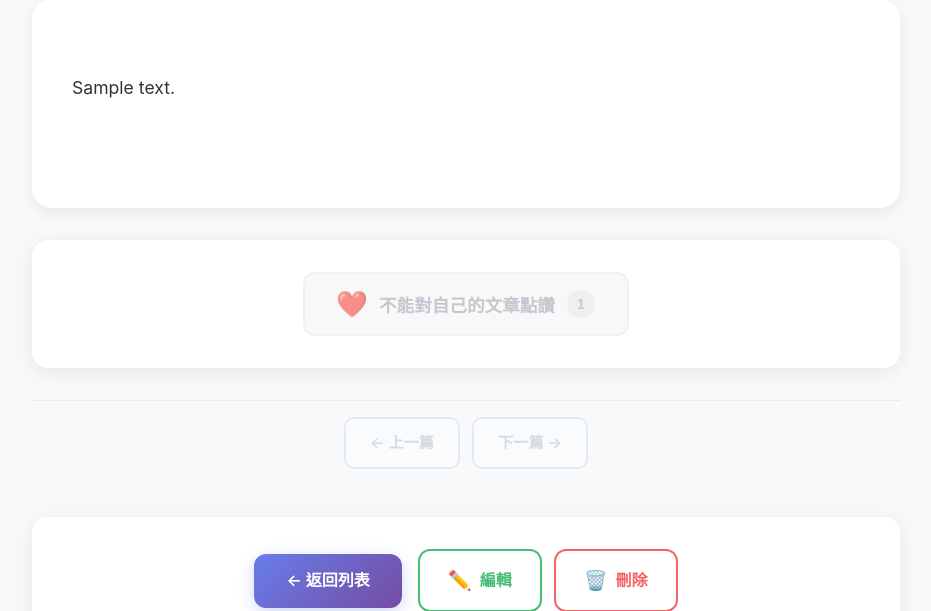
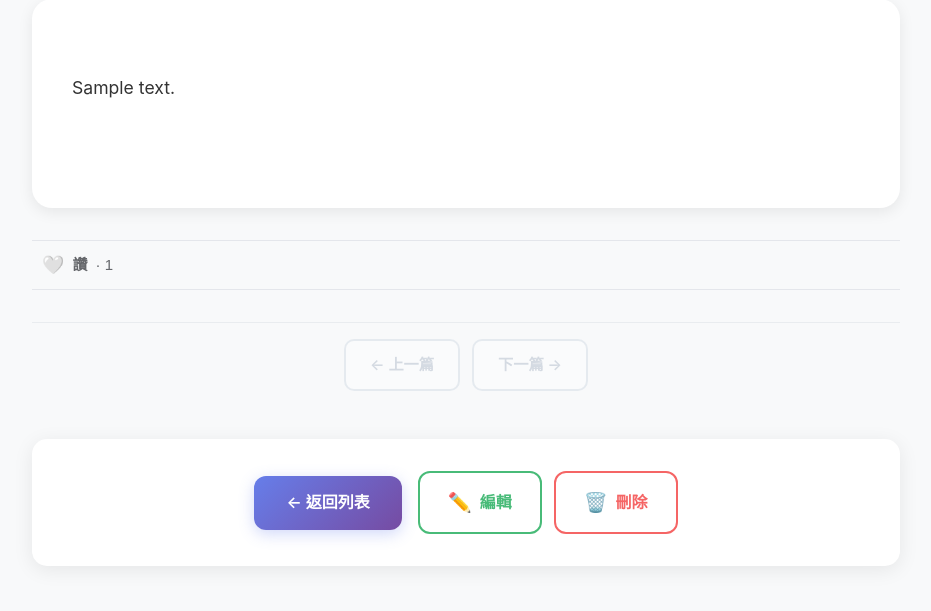
Before and after one commit to swiftruru/RuDjango, a Django app: page /blog/article/1/ in a window 1280 px wide. Shown: the part 463-1074 px from the top of the page, without its empty margins (174-1105 px from the left). Run offline with Django 5.2, Linux system fonts and the light colour scheme; a user stored in the database is signed in; tables that the repository leaves empty hold one stand-in row (values such as "Sample post").

Commit message:
Refactor like button to Instagram-style design with improved UX
- Redesign like button UI to match Instagram aesthetic
  - Replace thumbs-up icon with heart emoji (🤍 unfilled, ❤️ filled)
  - Simplify button styling with minimal gray colors (#65676b)
  - Add red highlight (#e41e3f) for liked state
  - Implement subtle hover effects with background color transitions
  - Create smooth bounce animation for like interactions

- Enhance own-article like button behavior
  - Remove disabled state and cursor restrictions
  - Allow clickable interaction with visual feedback
  - Display info message "不能對自己的文章點讚" without backend request
  - Add blue info-type message styling

- Improve like count display
  - Show count only when greater than 0
  - Use "· count" format for cleaner appearance
  - Dynamically add/remove count element based on value

- Fix duplicate request issue in backend
  - Replace filter().first() with get_or_create() for atomic operations
  - Add exception handling for concurrent conflicts
  - Improve reliability on SQLite database

🤖 Generated with [Claude Code](https://claude.com/claude-code)

Co-Authored-By: Claude Sonnet 4.5 <noreply@anthropic.com>

```diff
--- a/blog/static/blog/css/articles/detail.css
+++ b/blog/static/blog/css/articles/detail.css
@@ -1198,183 +1198,197 @@
     }
 }
 
-/* ===== 點讚區樣式 ===== */
+/* ===== 點讚區樣式 (Facebook 風格) ===== */
 .article-like-section {
+    position: relative;
     display: flex;
-    justify-content: center;
+    justify-content: flex-start;
     align-items: center;
-    padding: 2rem;
-    background: white;
-    border-radius: 16px;
-    box-shadow: 0 4px 20px rgba(0, 0, 0, 0.08);
-    margin-bottom: 2rem;
+    padding: 0.5rem 0;
+    margin: 1.5rem 0;
+    border-top: 1px solid #e4e6eb;
+    border-bottom: 1px solid #e4e6eb;
+    background: transparent;
 }
 
 .like-button {
     display: inline-flex;
     align-items: center;
-    gap: 0.75rem;
-    padding: 1rem 2rem;
-    background: white;
-    color: #667eea;
+    gap: 0.5rem;
+    padding: 0.375rem 0.625rem;
+    background: transparent;
+    color: #65676b;
     text-decoration: none;
-    border: 2px solid #667eea;
-    border-radius: 12px;
+    border: none;
+    border-radius: 4px;
     font-weight: 600;
-    font-size: 1.1rem;
+    font-size: 0.9375rem;
     cursor: pointer;
-    transition: all 0.3s ease;
+    transition: background-color 0.1s ease;
     position: relative;
-    overflow: hidden;
 }
 
 .like-button:hover:not(.disabled) {
-    background: linear-gradient(135deg, #667eea 0%, #764ba2 100%);
-    color: white;
-    transform: translateY(-3px);
-    box-shadow: 0 6px 20px rgba(102, 126, 234, 0.4);
+    background-color: rgba(0, 0, 0, 0.05);
+}
+
+.like-button:active:not(.disabled) {
+    background-color: rgba(0, 0, 0, 0.1);
 }
 
 .like-button.liked {
-    background: linear-gradient(135deg, #e06c75 0%, #dc2626 100%);
-    color: white;
-    border-color: #e06c75;
+    color: #e41e3f;
 }
 
 .like-button.liked:hover {
-    background: white;
-    color: #e06c75;
-    border-color: #e06c75;
+    background-color: rgba(228, 30, 63, 0.1);
 }
 
-.like-button.disabled {
-    background: #f3f4f6;
-    color: #9ca3af;
-    border-color: #e5e7eb;
-    cursor: not-allowed;
-    opacity: 0.6;
+/* 移除 disabled 樣式，改用 own-article 樣式讓按鈕看起來可點擊 */
+.like-button.own-article {
+    color: #65676b;
+    cursor: pointer;
+}
+
+.like-button.own-article:hover {
+    background-color: rgba(0, 0, 0, 0.05);
 }
 
 .like-icon {
-    font-size: 1.5rem;
-    animation: pulse 2s ease-in-out infinite;
+    font-size: 1.125rem;
+    line-height: 1;
+    transition: transform 0.1s ease;
 }
 
 .like-button.liked .like-icon {
-    animation: heartbeat 1s ease-in-out;
+    animation: fb-like-bounce 0.4s cubic-bezier(0.18, 0.89, 0.32, 1.28);
 }
 
 .like-text {
     font-weight: 600;
+    font-size: 0.9375rem;
+    line-height: 1.3333;
 }
 
 .like-count {
-    display: inline-flex;
-    align-items: center;
-    justify-content: center;
-    min-width: 28px;
-    height: 28px;
-    padding: 0 0.5rem;
-    background: rgba(102, 126, 234, 0.1);
-    color: #667eea;
-    border-radius: 14px;
-    font-size: 0.875rem;
-    font-weight: 700;
+    display: inline;
+    color: #65676b;
+    font-size: 0.9375rem;
+    font-weight: 400;
+    line-height: 1.3333;
 }
 
 .like-button.liked .like-count {
-    background: rgba(255, 255, 255, 0.3);
-    color: white;
+    color: #e41e3f;
 }
 
-.like-button.disabled .like-count {
-    background: rgba(156, 163, 175, 0.2);
-    color: #9ca3af;
-}
-
-@keyframes pulse {
-    0%, 100% {
+/* Facebook 風格的點讚彈跳動畫 */
+@keyframes fb-like-bounce {
+    0% {
         transform: scale(1);
     }
+    25% {
+        transform: scale(1.3);
+    }
     50% {
+        transform: scale(0.95);
+    }
+    75% {
         transform: scale(1.1);
     }
-}
-
-@keyframes heartbeat {
-    0%, 100% {
-        transform: scale(1);
-    }
-    15% {
-        transform: scale(1.3);
-    }
-    30% {
-        transform: scale(1);
-    }
-    45% {
-        transform: scale(1.2);
-    }
-    60% {
+    100% {
         transform: scale(1);
     }
 }
 
 @media (max-width: 768px) {
     .article-like-section {
-        padding: 1.5rem 1rem;
+        padding: 0.375rem 0;
+        margin: 1rem 0;
     }
 
     .like-button {
-        width: 100%;
-        justify-content: center;
+        padding: 0.375rem 0.5rem;
+        font-size: 0.875rem;
+    }
+
+    .like-icon {
         font-size: 1rem;
-        padding: 0.875rem 1.5rem;
+    }
+
+    .like-text {
+        font-size: 0.875rem;
+    }
+
+    .like-count {
+        font-size: 0.875rem;
     }
 }
 
 /* ===== 點讚訊息提示 ===== */
+/* Facebook 風格浮動提示 */
 .like-message {
-    position: fixed;
-    top: 2rem;
-    left: 50%;
-    transform: translateX(-50%) translateY(-100px);
-    padding: 1rem 2rem;
-    border-radius: 12px;
-    font-weight: 600;
-    font-size: 1rem;
+    /* position 在 JS 中動態設置為 fixed */
+    padding: 0.5rem 1rem;
+    border-radius: 8px;
+    font-weight: 500;
+    font-size: 0.875rem;
     z-index: 10000;
     opacity: 0;
-    transition: all 0.3s ease;
-    box-shadow: 0 4px 20px rgba(0, 0, 0, 0.15);
+    transition: all 0.2s cubic-bezier(0.16, 1, 0.3, 1);
+    box-shadow: 0 4px 12px rgba(0, 0, 0, 0.15);
+    white-space: nowrap;
+    pointer-events: none;
+}
+
+/* 小三角形箭頭 */
+.like-message::after {
+    content: '';
+    position: absolute;
+    top: 100%;
+    left: 50%;
+    transform: translateX(-50%);
+    width: 0;
+    height: 0;
+    border-left: 6px solid transparent;
+    border-right: 6px solid transparent;
 }
 
 .like-message.success {
-    background: #c6f6d5;
-    color: #22543d;
-    border: 2px solid #38a169;
+    background: rgba(50, 50, 50, 0.92);
+    color: white;
+}
+
+.like-message.success::after {
+    border-top: 6px solid rgba(50, 50, 50, 0.92);
 }
 
 .like-message.error {
-    background: #fed7d7;
-    color: #742a2a;
-    border: 2px solid #e53e3e;
+    background: rgba(220, 38, 38, 0.92);
+    color: white;
+}
+
+.like-message.error::after {
+    border-top: 6px solid rgba(220, 38, 38, 0.92);
+}
+
+.like-message.info {
+    background: rgba(59, 130, 246, 0.92);
+    color: white;
+}
+
+.like-message.info::after {
+    border-top: 6px solid rgba(59, 130, 246, 0.92);
 }
 
 .like-message.show {
     opacity: 1;
-    transform: translateX(-50%) translateY(0);
+    transform: translateX(-50%) scale(1);
 }
 
 @media (max-width: 768px) {
     .like-message {
-        top: 1rem;
-        left: 1rem;
-        right: 1rem;
-        transform: translateX(0) translateY(-100px);
-        width: calc(100% - 2rem);
-    }
-
-    .like-message.show {
-        transform: translateX(0) translateY(0);
+        font-size: 0.8rem;
+        padding: 0.4rem 0.875rem;
     }
 }
--- a/blog/static/blog/js/articles/like.js
+++ b/blog/static/blog/js/articles/like.js
@@ -5,16 +5,46 @@
 
 document.addEventListener('DOMContentLoaded', function() {
     const likeButton = document.getElementById('like-button');
+    const ownArticleButton = document.getElementById('like-button-own');
+
+    // 處理自己文章的點讚按鈕
+    if (ownArticleButton) {
+        ownArticleButton.addEventListener('click', function(e) {
+            e.preventDefault();
+            e.stopPropagation();
+            // 顯示提示訊息，不發送請求
+            showMessage('不能對自己的文章點讚', 'info');
+        });
+    }
 
     if (!likeButton) {
         return; // 如果沒有點讚按鈕（例如自己的文章），則不執行
     }
 
-    likeButton.addEventListener('click', function() {
+    // 檢查是否已經綁定過事件（防止 DOMContentLoaded 多次觸發）
+    if (likeButton.dataset.listenerAttached === 'true') {
+        return;
+    }
+
+    likeButton.dataset.listenerAttached = 'true';
+
+    // 防止重複請求的標誌
+    let isProcessing = false;
+
+    likeButton.addEventListener('click', function(e) {
+        // 防止事件冒泡和預設行為
+        e.preventDefault();
+        e.stopPropagation();
+
+        // 如果正在處理中，直接返回
+        if (isProcessing) {
+            return;
+        }
+
         const articleId = this.dataset.articleId;
-        const isLiked = this.dataset.liked === 'true';
 
-        // 禁用按鈕防止重複點擊
+        // 設置處理標誌和禁用按鈕
+        isProcessing = true;
         likeButton.disabled = true;
 
         // 發送 POST 請求
@@ -25,42 +55,60 @@ document.addEventListener('DOMContentLoaded', function() {
                 'X-CSRFToken': getCookie('csrftoken'),
             },
         })
-        .then(response => response.json())
+        .then(response => {
+            if (!response.ok) {
+                throw new Error(`HTTP error! status: ${response.status}`);
+            }
+            return response.json();
+        })
         .then(data => {
             if (data.success) {
                 // 更新按鈕狀態
-                const likeText = likeButton.querySelector('.like-text');
-                const likeCount = likeButton.querySelector('.like-count');
+                const likeIcon = likeButton.querySelector('.like-icon');
+                let likeCount = likeButton.querySelector('.like-count');
 
                 if (data.liked) {
                     // 已點讚狀態
                     likeButton.classList.add('liked');
-                    likeText.textContent = '已點讚';
                     likeButton.dataset.liked = 'true';
+                    likeIcon.textContent = '❤️';
                 } else {
                     // 取消點讚狀態
                     likeButton.classList.remove('liked');
-                    likeText.textContent = '點讚';
                     likeButton.dataset.liked = 'false';
+                    likeIcon.textContent = '🤍';
                 }
 
                 // 更新點讚數量
-                likeCount.textContent = data.like_count;
+                if (data.like_count > 0) {
+                    if (!likeCount) {
+                        // 如果 like-count 不存在，創建它
+                        likeCount = document.createElement('span');
+                        likeCount.className = 'like-count';
+                        likeButton.appendChild(likeCount);
+                    }
+                    likeCount.textContent = `· ${data.like_count}`;
+                } else {
+                    // 如果點讚數為 0，移除計數顯示
+                    if (likeCount) {
+                        likeCount.remove();
+                    }
+                }
 
-                // 顯示提示訊息（可選）
+                // 顯示提示訊息
                 showMessage(data.message);
             } else {
                 // 顯示錯誤訊息
-                showMessage(data.error, 'error');
+                showMessage(data.error || '操作失敗', 'error');
             }
         })
-        .catch(error => {
-            console.error('Error:', error);
+        .catch(() => {
             showMessage('操作失敗，請稍後再試', 'error');
         })
         .finally(() => {
-            // 重新啟用按鈕
+            // 重新啟用按鈕和清除處理標誌
             likeButton.disabled = false;
+            isProcessing = false;
         });
     });
 });
@@ -86,29 +134,45 @@ function getCookie(name) {
 }
 
 /**
- * 顯示提示訊息
+ * 顯示提示訊息 (Facebook 風格浮動提示)
  * @param {string} message - 訊息內容
  * @param {string} type - 訊息類型 ('success' 或 'error')
  */
 function showMessage(message, type = 'success') {
+    // 移除舊的提示訊息（如果存在）
+    const existingMessage = document.querySelector('.like-message');
+    if (existingMessage) {
+        existingMessage.remove();
+    }
+
     // 創建訊息元素
     const messageDiv = document.createElement('div');
     messageDiv.className = `like-message ${type}`;
     messageDiv.textContent = message;
 
-    // 添加到頁面
+    // 直接添加到 body，使用固定定位
     document.body.appendChild(messageDiv);
+
+    // 計算按鈕位置 (優先使用普通按鈕，否則使用自己文章按鈕)
+    const likeButton = document.getElementById('like-button') || document.getElementById('like-button-own');
+    if (likeButton) {
+        const buttonRect = likeButton.getBoundingClientRect();
+        messageDiv.style.position = 'fixed';
+        messageDiv.style.left = `${buttonRect.left + buttonRect.width / 2}px`;
+        messageDiv.style.top = `${buttonRect.top - 50}px`;
+        messageDiv.style.transform = 'translateX(-50%) scale(0.9)';
+    }
 
     // 顯示動畫
     setTimeout(() => {
         messageDiv.classList.add('show');
     }, 10);
 
-    // 3秒後自動消失
+    // 1.5秒後自動消失（比較短，更低調）
     setTimeout(() => {
         messageDiv.classList.remove('show');
         setTimeout(() => {
             messageDiv.remove();
-        }, 300);
-    }, 3000);
+        }, 200);
+    }, 1500);
 }
--- a/blog/templates/blog/articles/detail.html
+++ b/blog/templates/blog/articles/detail.html
@@ -73,30 +73,37 @@
         <div class="article-content">{{ article.content|markdown }}</div>
     </div>
 
-    <!-- 點讚區 -->
+    <!-- 點讚區 (Instagram 風格) -->
     <div class="article-like-section">
         {% if user.is_authenticated %}
             {% if article.author == user %}
-                <button class="like-button disabled" disabled title="不能對自己的文章點讚">
-                    <span class="like-icon">❤️</span>
-                    <span class="like-text">不能對自己的文章點讚</span>
-                    <span class="like-count">{{ like_count }}</span>
+                <button class="like-button own-article"
+                        id="like-button-own">
+                    <span class="like-icon">🤍</span>
+                    <span class="like-text">讚</span>
+                    {% if like_count > 0 %}
+                    <span class="like-count">· {{ like_count }}</span>
+                    {% endif %}
                 </button>
             {% else %}
                 <button class="like-button {% if user_has_liked %}liked{% endif %}"
                         id="like-button"
                         data-article-id="{{ article.id }}"
                         data-liked="{% if user_has_liked %}true{% else %}false{% endif %}">
-                    <span class="like-icon">❤️</span>
-                    <span class="like-text">{% if user_has_liked %}已點讚{% else %}點讚{% endif %}</span>
-                    <span class="like-count">{{ like_count }}</span>
+                    <span class="like-icon">{% if user_has_liked %}❤️{% else %}🤍{% endif %}</span>
+                    <span class="like-text">讚</span>
+                    {% if like_count > 0 %}
+                    <span class="like-count">· {{ like_count }}</span>
+                    {% endif %}
                 </button>
             {% endif %}
         {% else %}
             <a href="{% url 'user_login' %}?next={{ request.path }}" class="like-button">
-                <span class="like-icon">❤️</span>
-                <span class="like-text">登入後點讚</span>
-                <span class="like-count">{{ like_count }}</span>
+                <span class="like-icon">🤍</span>
+                <span class="like-text">讚</span>
+                {% if like_count > 0 %}
+                <span class="like-count">· {{ like_count }}</span>
+                {% endif %}
             </a>
         {% endif %}
     </div>
--- a/blog/views/article_views.py
+++ b/blog/views/article_views.py
@@ -285,22 +285,32 @@ def article_like(request, id):
             'error': '不能對自己的文章點讚'
         }, status=403)
 
-    # 檢查是否已經點讚
-    like_exists = Like.objects.filter(article=article, user=request.user).first()
+    # 使用 get_or_create 處理點讚邏輯
+    # 這個方法在 SQLite 上更穩定
+    try:
+        like_obj, created = Like.objects.get_or_create(
+            article=article,
+            user=request.user
+        )
 
-    if like_exists:
-        # 取消點讚
-        like_exists.delete()
-        liked = False
-        message = '已取消點讚'
-    else:
-        # 新增點讚
-        Like.objects.create(article=article, user=request.user)
-        liked = True
-        message = '點讚成功'
+        if not created:
+            # 如果記錄已存在,刪除它(取消點讚)
+            like_obj.delete()
+            liked = False
+            message = '已取消點讚'
+        else:
+            # 如果是新創建的,表示點讚成功
+            liked = True
+            message = '點讚成功'
 
-    # 獲取最新的點讚數量
-    like_count = article.likes.count()
+        # 獲取最新的點讚數量
+        like_count = article.likes.count()
+    except Exception as e:
+        # 如果發生錯誤(例如併發衝突),返回錯誤
+        return JsonResponse({
+            'success': False,
+            'error': '操作失敗,請稍後再試'
+        }, status=500)
 
     return JsonResponse({
         'success': True,
```
